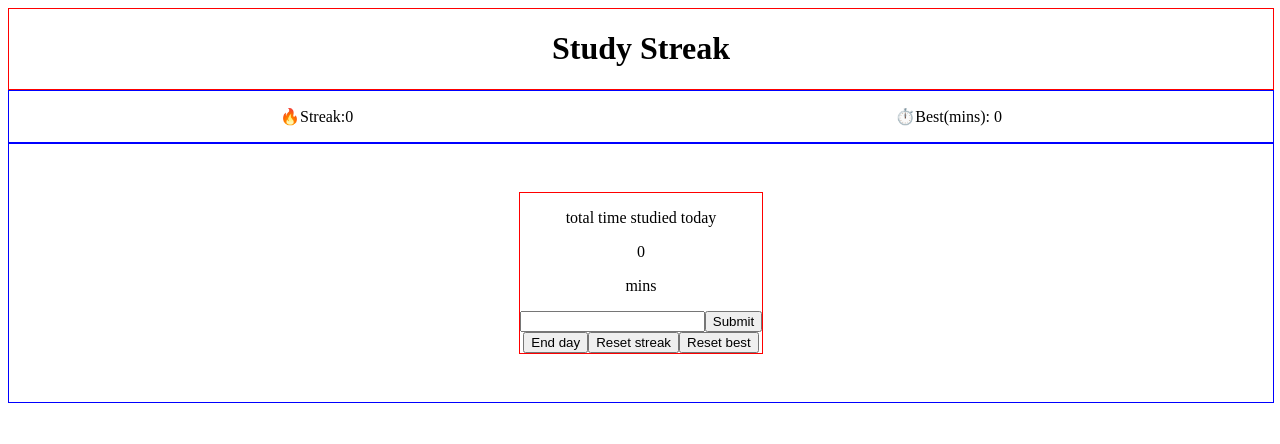
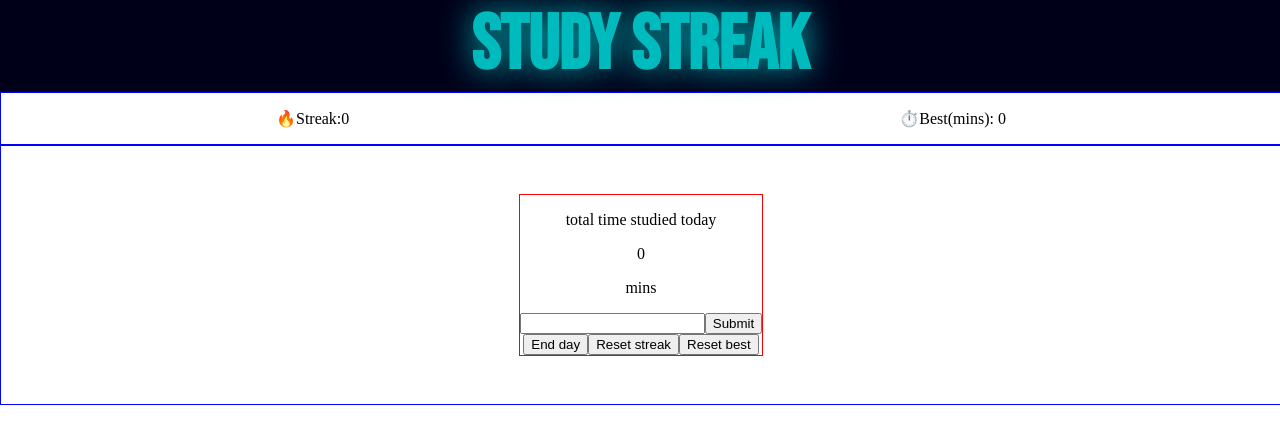
Before and after one commit to hustarico/STREAKR, a React (Vite) app: page / in a window 1280 px wide. Shown: the top 444 px of the page. Built offline with nearby package versions, Linux system fonts and the light colour scheme.

Commit message:
styled Header

```diff
--- a/src/components/Header.jsx
+++ b/src/components/Header.jsx
@@ -1,5 +1,5 @@
 import '../css/Header.css';
-
+// import '../css/fonts.css';
 export default function Header(){
 
     return (
--- a/src/css/Header.css
+++ b/src/css/Header.css
@@ -1,5 +1,36 @@
+
+:root{
+    --background:#000019;
+    --primary:rgb(0, 187, 190);
+
+    --secondary:#ffffff;
+}
+
 .Header{
     width: 100%;
     text-align: center;
-    border: 1px solid red;
+    /* border: 1px solid red; */
+
+    font-family: "Bebas Neue",sans-serif;
+    font-size: clamp(30px,3vw,50px);
+
+    background-color: var(--background);
+    color: var(--primary);
+    /* text-shadow: 0 0 10px var(--primary); */
+    animation: glow infinite 1s alternate ;
 }
+
+.Header > h1{
+    margin: 0px;
+
+}
+
+@keyframes glow {
+    0%{
+        text-shadow: 0 0 1px var(--primary);
+    }
+    100%{
+        text-shadow: 0 0 40px var(--primary);
+        /* text-shadow: none; */
+    }
+}
--- a/src/css/index.css
+++ b/src/css/index.css
@@ -1,68 +1,6 @@
-/* :root {
-  font-family: system-ui, Avenir, Helvetica, Arial, sans-serif;
-  line-height: 1.5;
-  font-weight: 400;
+@import url("https://fonts.googleapis.com/css2?family=Bebas+Neue&display=swap");
 
-  color-scheme: light dark;
-  color: rgba(255, 255, 255, 0.87);
-  background-color: #242424;
-
-  font-synthesis: none;
-  text-rendering: optimizeLegibility;
-  -webkit-font-smoothing: antialiased;
-  -moz-osx-font-smoothing: grayscale;
+body{
+  padding: 0px;
+  margin: 0px;
 }
-
-a {
-  font-weight: 500;
-  color: #646cff;
-  text-decoration: inherit;
-}
-a:hover {
-  color: #535bf2;
-}
-
-body {
-  margin: 0;
-  display: flex;
-  place-items: center;
-  min-width: 320px;
-  min-height: 100vh;
-}
-
-h1 {
-  font-size: 3.2em;
-  line-height: 1.1;
-}
-
-button {
-  border-radius: 8px;
-  border: 1px solid transparent;
-  padding: 0.6em 1.2em;
-  font-size: 1em;
-  font-weight: 500;
-  font-family: inherit;
-  background-color: #1a1a1a;
-  cursor: pointer;
-  transition: border-color 0.25s;
-}
-button:hover {
-  border-color: #646cff;
-}
-button:focus,
-button:focus-visible {
-  outline: 4px auto -webkit-focus-ring-color;
-}
-
-@media (prefers-color-scheme: light) {
-  :root {
-    color: #213547;
-    background-color: #ffffff;
-  }
-  a:hover {
-    color: #747bff;
-  }
-  button {
-    background-color: #f9f9f9;
-  }
-} */
```
